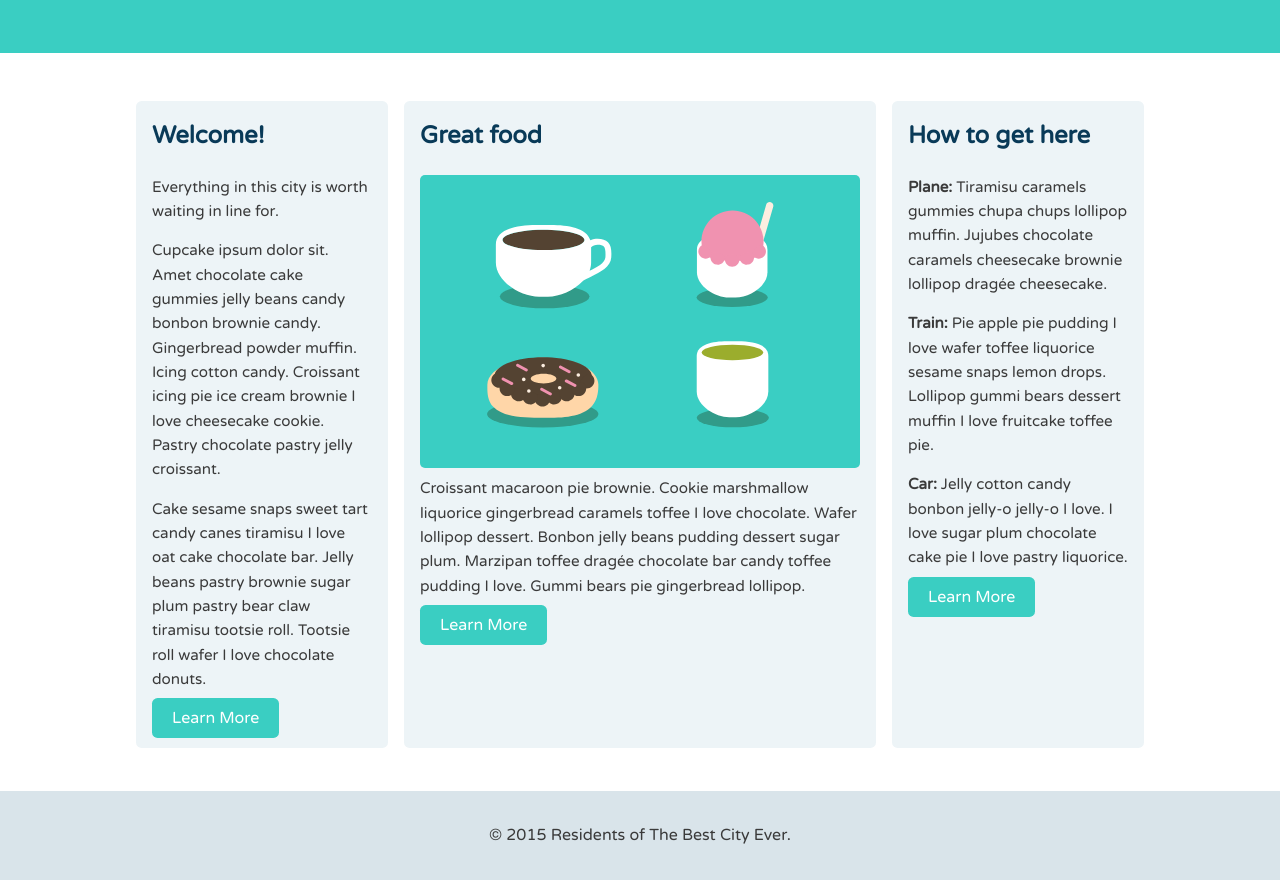
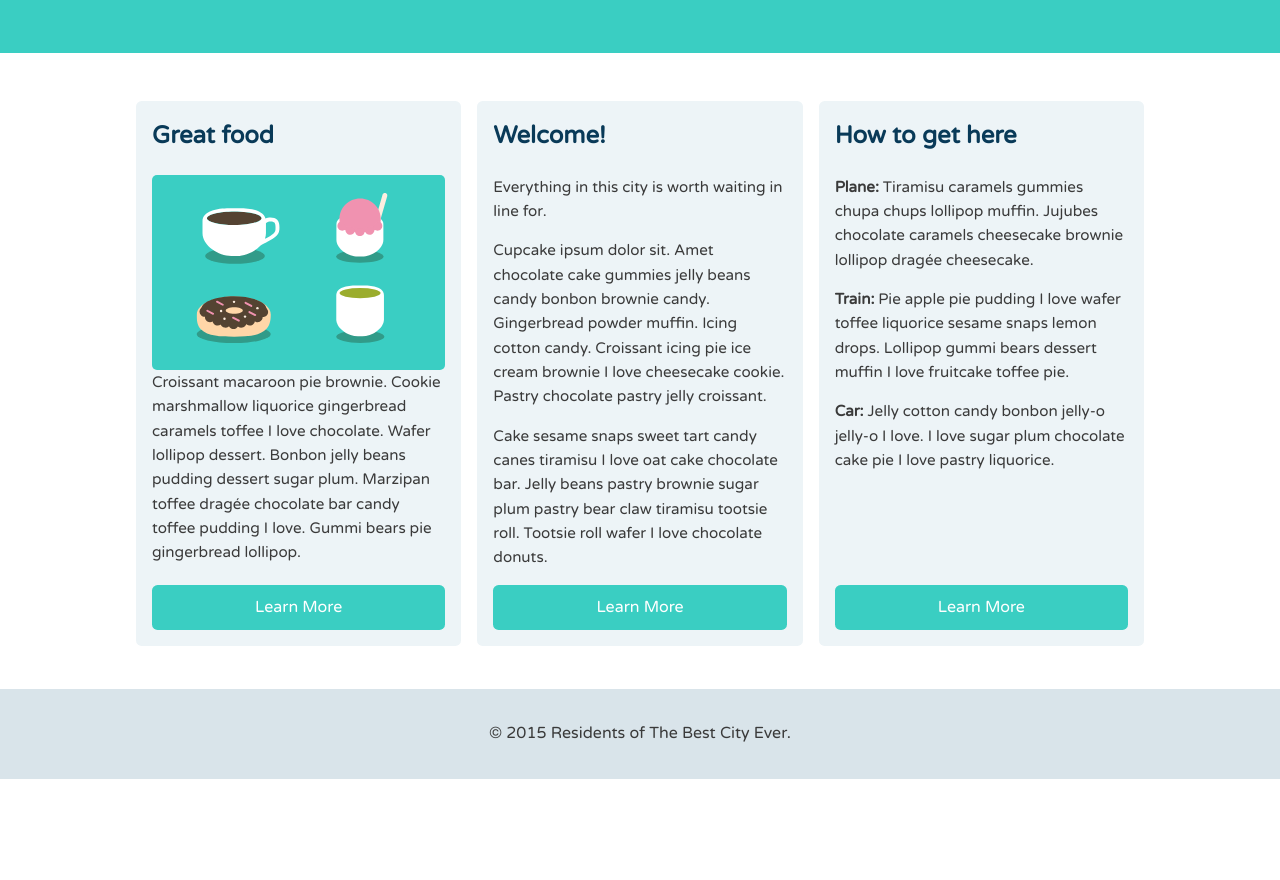
Before and after one commit to Dkilpatrick31/CSS_Flex_Best_City_Guide, a plain HTML site: page index.html in a window 1280 px wide. Shown: the part 427-1307 px from the top of the page. After the commit the page ends 1206 px from the top, so only its background shows below. Drawn offline with Linux system fonts and the light colour scheme.

Commit message:
Moved the .buttons to the bottom of their child containers. Using margin-top: auto;

```diff
--- a/flexbox.css
+++ b/flexbox.css
@@ -1,6 +1,42 @@
+/* ================ Media Queries ================ */
+@media (min-width: 769px) {
+
+	.main-header,
+	.main-nav,
+	.row,
+  .col {
+		display: flex;
+	}
+
+	.main-header {
+		flex-direction: column;
+		align-items: center;
+	}
+
+	.col {
+		flex: 1;
+    flex-direction: column;
+	}
+
+  .button {
+    margin-top: auto;
+  }
+
+}
+
+@media (min-width: 1025px) {
+
+	.main-header {
+		flex-direction: row;
+		justify-content: space-between;
+	}
+
+}
+
+
 /* ================ Media Queries ================ */
 
-@media (min-width: 769px) {
+/* @media (min-width: 769px) {
   .main-header,
   .main-nav,
   .row {
@@ -14,7 +50,8 @@
 
   .col {
     flex: 1 50%;
-  }
+    /* align-items: flex-end; */
+  /* }
 
   .row {
     flex-wrap: wrap;
@@ -23,6 +60,7 @@
   .secondary {
     order: -1;
   }
+
 }
 
 @media (min-width: 1025px) {
@@ -37,6 +75,4 @@
 
   .primary {
     flex-grow: 2;
-  }
-
-}
+  } */
```
